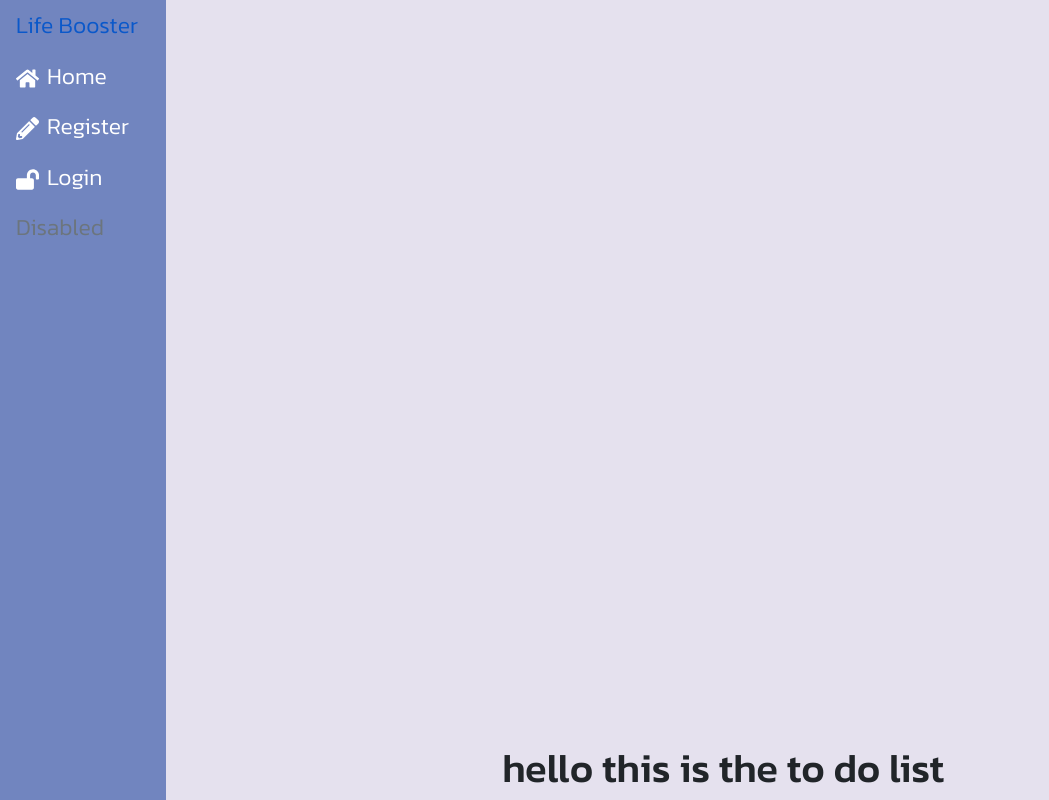
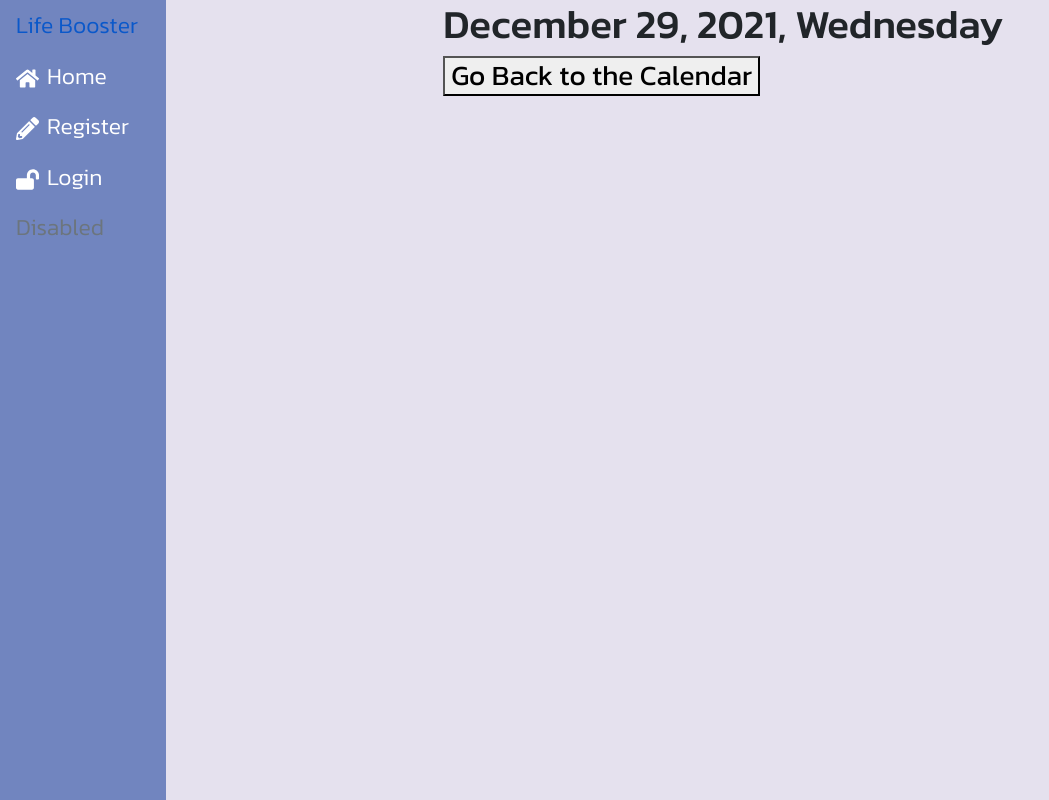
Before and after one commit to hyjin123/life-booster, a React (Create React App) app in the folder frontend/: page /home in a window 1280 px wide. Both pictures are taken after a click on the button "View To-Do List". Shown: the whole page, without its empty margins (0-1049 px from the left). Built offline with nearby package versions, Linux system fonts and the light colour scheme; no server answers.

Commit message:
finished displaying the date for the selected to do list

```diff
--- a/frontend/src/components/List.js
+++ b/frontend/src/components/List.js
@@ -1,9 +1,20 @@
 import React from 'react';
 
 export default function List(props) {
+
+  const { date, months, weekdays, setListOn } = props;
+
+  // when a user clicks the back button, it renders and brings back the calendar
+  const handleClick = () => {
+    setListOn(false);
+  };
+
   return (
   <div>
-    <h1>hello this is the to do list</h1>
+    <h1>{months[date.getMonth()]} {date.getDate()}, {date.getFullYear()}, {weekdays[date.getDay()]} </h1>
+    <h3>
+      <button onClick={handleClick} >Go Back to the Calendar</button>
+    </h3>
   </div>
   )
 }
--- a/frontend/src/components/MainPage.css
+++ b/frontend/src/components/MainPage.css
@@ -15,7 +15,7 @@ body {
 .calendar-container {
   display: flex;
   flex-direction: row;
-  margin-bottom: auto;
+  margin: auto;
 }
 
 .selected-day {
@@ -62,11 +62,13 @@ body {
   width: 100%;
   display: flex;
   flex-direction: column;
-  justify-content: center;
   align-items: center;
 }
 
 .banner {
   font-size: 3em;
-  margin-bottom: auto;
 }
+
+.todo-container {
+  display: flex;
+}
--- a/frontend/src/components/MainPage.js
+++ b/frontend/src/components/MainPage.js
@@ -80,7 +80,14 @@ function MainPage(props) {
           </div>
         )}
         {listOn && (
-          <List />
+          <div className="todo-container">
+            <List
+              date={date}
+              setListOn={setListOn}
+              months={months}
+              weekdays={weekdays}
+            />
+          </div>
         )}
       </div>
     </div>
```
